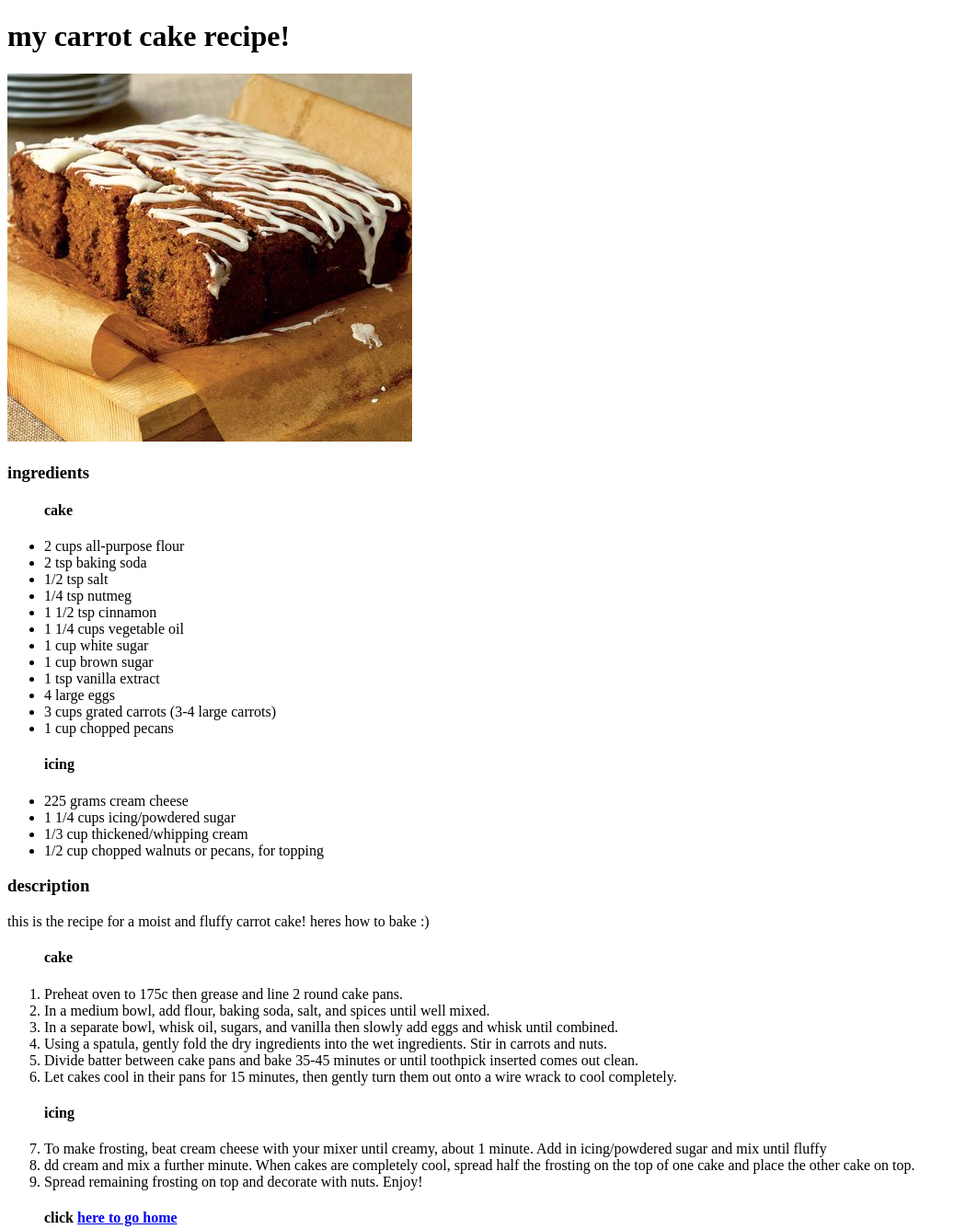
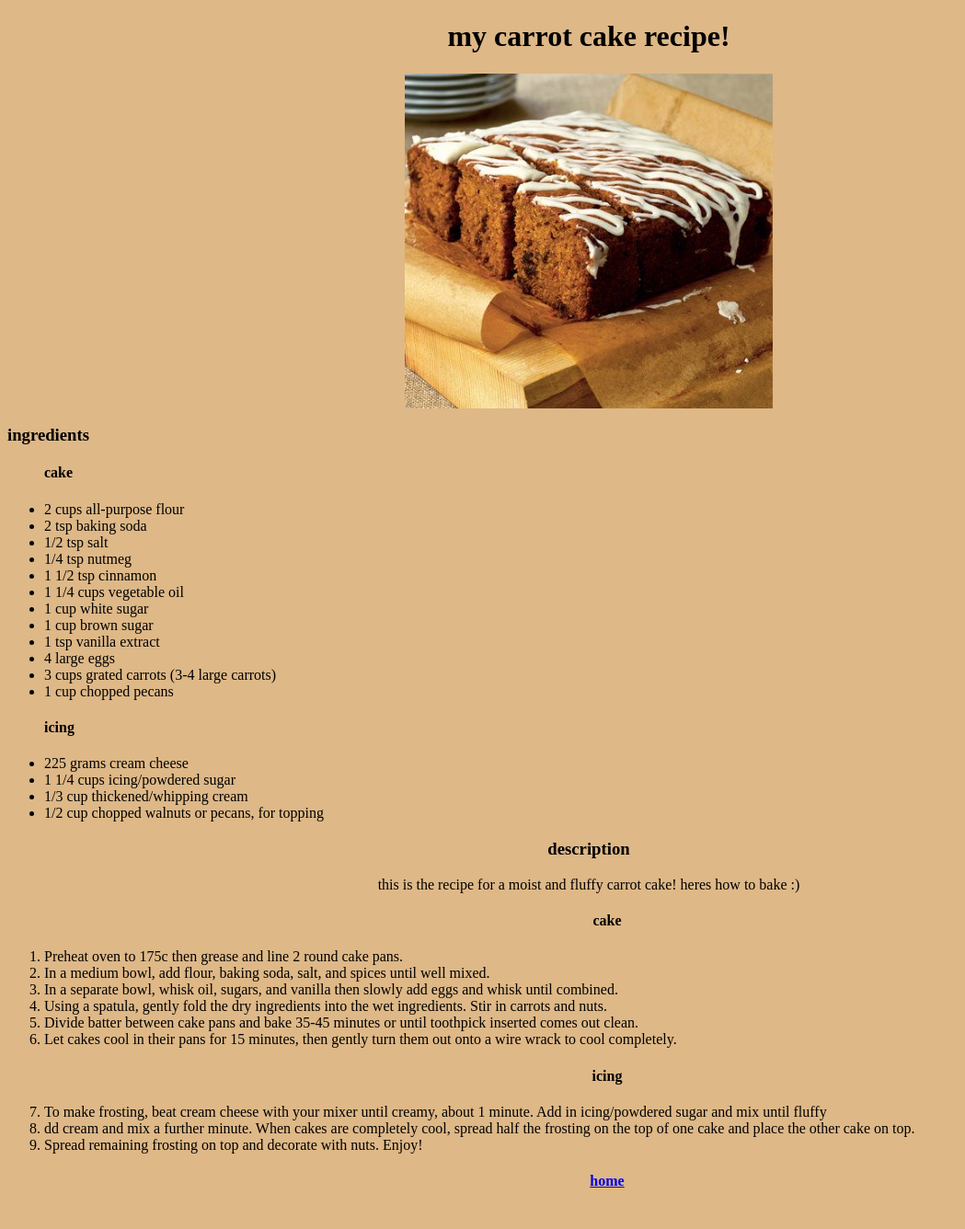
Before and after one commit to mollybusby/odin-recipes, a plain HTML site: page recipes/carrotcake.html in a window 1280 px wide. Shown: the whole page at 92% size, without its empty margins (0-1049 px from the left). After the commit the page ends 1314 px from the top, so only its background shows below. Drawn offline with Linux system fonts and the light colour scheme.

Commit message:
Add files via upload

```diff
--- /dev/null
+++ b/recipes/beignets.css
@@ -0,0 +1,24 @@
+
+.title {
+    text-align: center;
+}
+
+.smalltitle {
+    text-align: center;
+    list-style: inside;
+}
+
+.text {
+    text-align: center;
+}
+
+img {
+    width: 400px;
+    height: auto;
+    margin: auto;
+    display: block;
+}
+
+body {
+    background-color: burlywood;
+}
--- /dev/null
+++ b/recipes/carrotcake.css
@@ -0,0 +1,27 @@
+
+.title {
+    text-align: center;
+}
+
+img {
+    width: 400px;
+    height: auto;
+    margin: auto;
+    display: block;
+}
+
+.smalltitle {
+    text-align: center;
+}
+
+.smallesttitle {
+    text-align: center;
+}
+
+p {
+    text-align: center;
+}
+
+body {
+    background-color: burlywood;
+}
--- a/recipes/carrotcake.html
+++ b/recipes/carrotcake.html
@@ -5,9 +5,10 @@
     <meta http-equiv="X-UA-Compatible" content="IE=edge">
     <meta name="viewport" content="width=device-width, initial-scale=1.0">
     <title>carrotcakepage</title>
+    <link rel="stylesheet" href="carrotcake.css" />
 </head>
 <body>
-    <h1>my carrot cake recipe!</h1>
+    <h1 class="title">my carrot cake recipe!</h1>
     <img src="img/carrot cake.jpeg"
     alt="slices of carrot cake">
     <h3>ingredients</h3>
@@ -33,23 +34,23 @@
         <li>1/2 cup chopped walnuts or pecans, for topping</li>
     </ul>
 
-    <h3>description</h3>
+    <h3 class="smalltitle">description</h3>
     <p>this is the recipe for a moist and fluffy carrot cake! heres how to bake :)</p>
     <ol>
-        <h4>cake</h4>
+        <h4 class="smallesttitle">cake</h4>
         <li>Preheat oven to 175c then grease and line 2 round cake pans.</li>
         <li>In a medium bowl, add flour, baking soda, salt, and spices until well mixed. </li>
         <li>In a separate bowl, whisk oil, sugars, and vanilla then slowly add eggs and whisk until combined. </li>
         <li>Using a spatula, gently fold the dry ingredients into the wet ingredients. Stir in carrots and nuts. </li>
         <li>Divide batter between cake pans and bake 35-45 minutes or until toothpick inserted comes out clean.</li>
          <li>Let cakes cool in their pans for 15 minutes, then gently turn them out onto a wire wrack to cool completely. </li>
-        <h4>icing</h4>
+        <h4 class="smallesttitle">icing </h4>
         <li>To make frosting, beat cream cheese with your mixer until creamy, about 1 minute. Add in icing/powdered
             sugar and mix until fluffy</li>
         <li>dd cream and mix a further minute. When cakes are completely cool, spread half the frosting on the top
             of one cake and place the other cake on top.</li>
         <li>Spread remaining frosting on top and decorate with nuts. Enjoy!</li>
-        <h4>click <a href="../index.html">here to go home</a></h4>
+        <h4 class="smallesttitle"><a href="../index.html">home</a></h4>
     </ol>
 
 
--- /dev/null
+++ b/recipes/cookies.css
@@ -0,0 +1,27 @@
+
+h1 {
+    text-align: center;
+}
+
+p {
+    text-align: center;
+}
+
+.smalltitle {
+    text-align: center;
+}
+
+img {
+    width: 400px;
+    height: auto;
+    margin: auto;
+    display: block;
+}
+
+.text {
+    text-align: center;
+}
+
+body {
+    background-color: rgb(140, 170, 140);
+}
```
Also changed, not shown: recipes/beignets.html (+5 -4 lines), recipes/cookies.html (+6 -5 lines).
